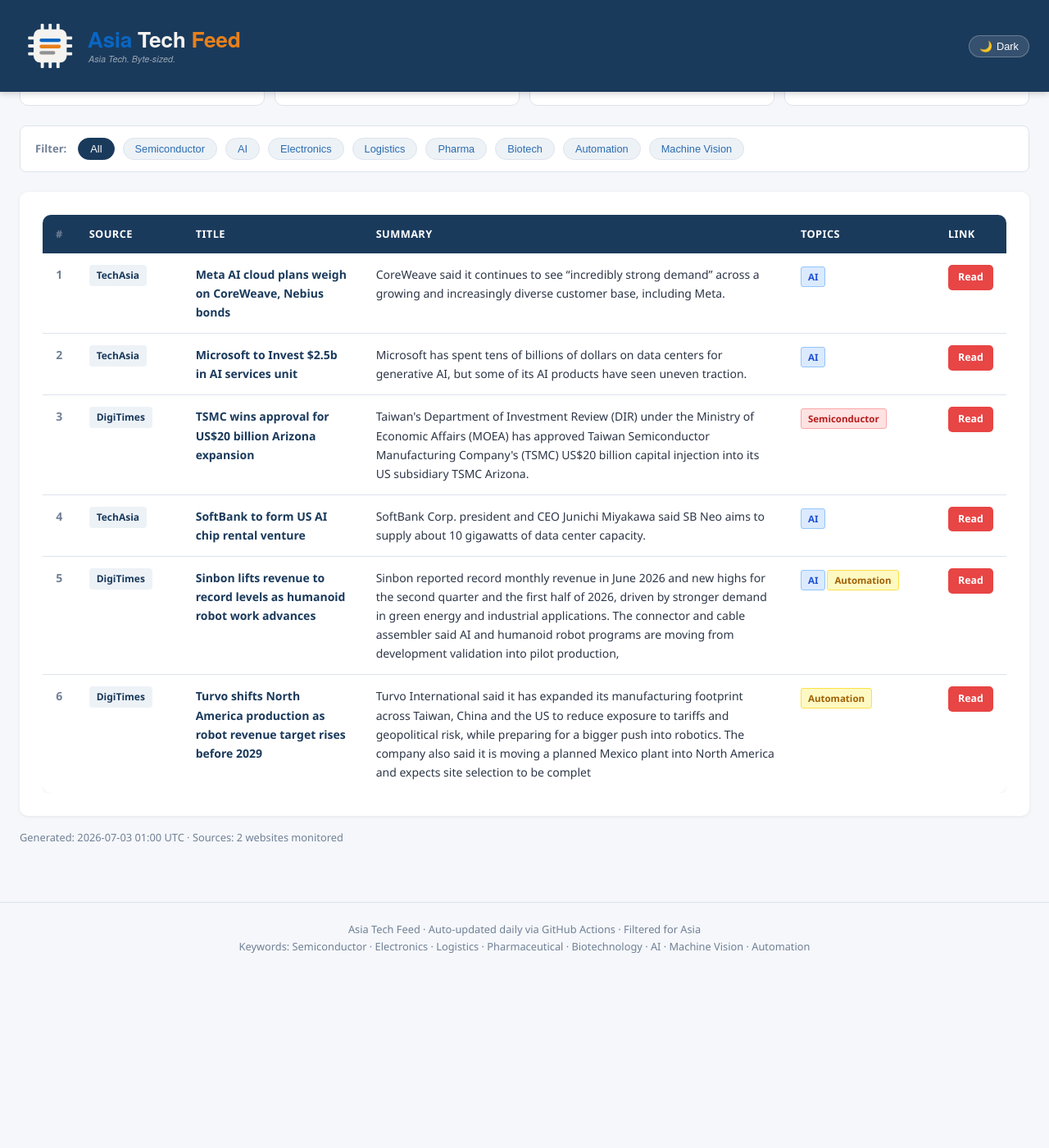
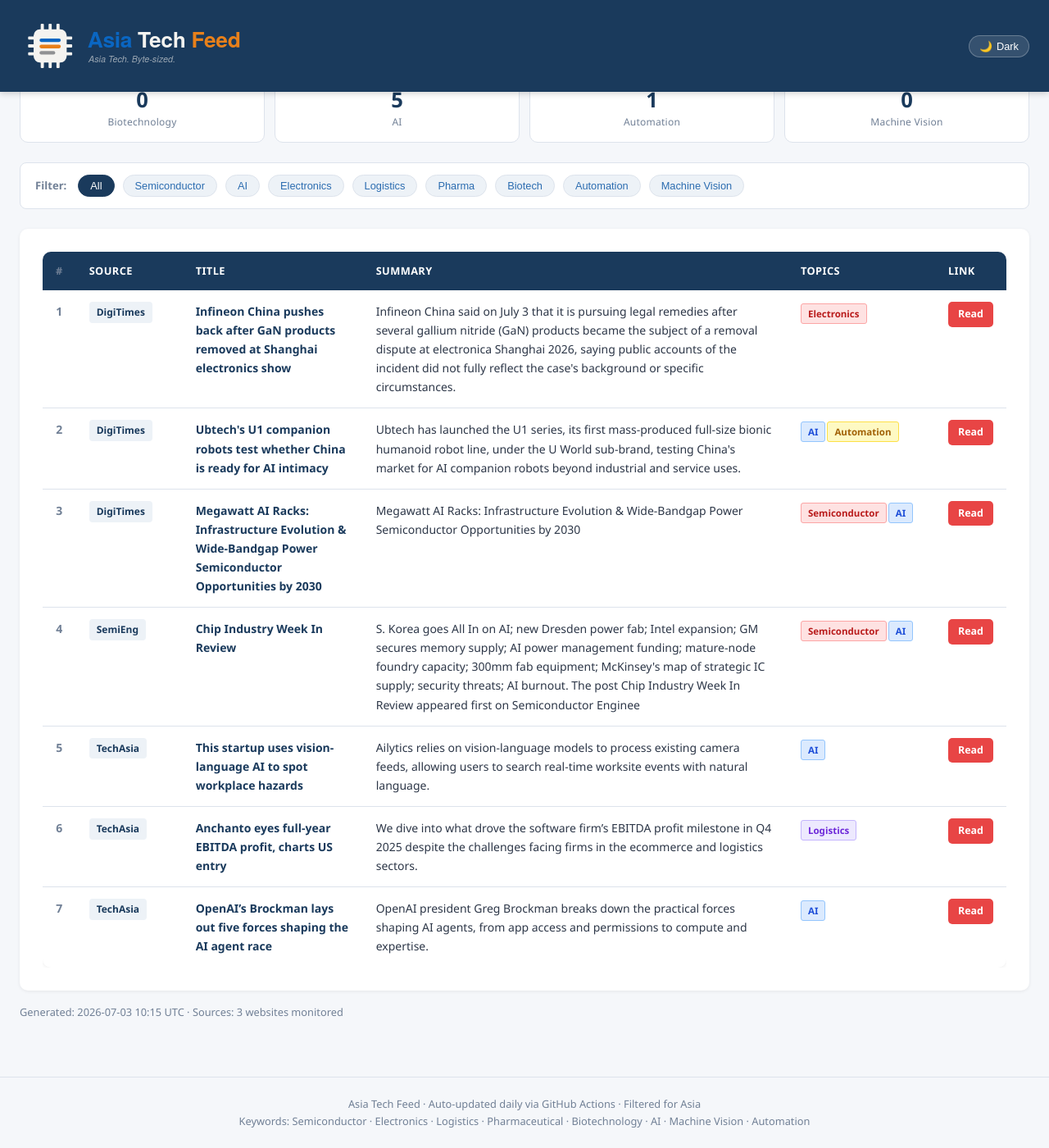
Before and after one commit to asiatechfeed/Asia-Tech-Feed, a Jekyll site: the page built from _posts/2026-07-03-asia-tech-news-digest.md, in a window 1280 px wide and 1400 px high, scrolled down 568 px. Shown: the whole window at 82% size. Built offline with Jekyll 4.4.1, drawn with Linux system fonts in a browser that asks for light colours; a script that is not in the unit is left out; before the commit the page ends 1755 px from its top, so only the background shows below that; some of the changed text lies outside the part shown.

Commit message:
📰 News digest 2026-07-03 (7 articles)

```diff
--- a/_posts/2026-07-03-asia-tech-news-digest.md
+++ b/_posts/2026-07-03-asia-tech-news-digest.md
@@ -1,16 +1,16 @@
 ---
 layout: post
 title: "Asia Tech News Digest - July 03, 2026"
-date: 2026-07-03 09:00:36 +0800
-articles_count: 6
-sources_count: 2
-sources: ["DigiTimes", "TechAsia"]
+date: 2026-07-03 18:15:16 +0800
+articles_count: 7
+sources_count: 3
+sources: ["DigiTimes", "SemiEng", "TechAsia"]
 csv_file: /assets/data/news-2026-07-03.tsv
-featured_title: "Meta AI cloud plans weigh on CoreWeave, Nebius bonds"
-featured_url: "https://www.techinasia.com/coreweave-meta-sign-ai-infrastructure-deal-worth-up-to-14-2b"
-featured_source: "TechAsia"
-featured_summary: "CoreWeave said it continues to see \u201cincredibly strong demand\u201d across a growing and increasingly diverse customer base, including Meta."
-featured_image: ""
+featured_title: "Infineon China pushes back after GaN products removed at Shanghai electronics show"
+featured_url: "https://www.digitimes.com/news/a20260703PD231/infineon-legal-shanghai-gan-2026.html"
+featured_source: "DigiTimes"
+featured_summary: "Infineon China said on July 3 that it is pursuing legal remedies after several gallium nitride (GaN) products became the subject of a removal dispute at electronica Shanghai 2026, saying public accounts of the incident did not fully reflect the case's background or specific circumstances."
+featured_image: "https://img.digitimes.com/newsshow/20260703pd231_files/1_2b.jpg"
 ---
 
 <table class="news-table">
@@ -27,51 +27,59 @@ featured_image: ""
 <tbody>
 <tr>
   <td class="col-num">1</td>
-  <td class="col-source"><span class="source-badge">TechAsia</span></td>
-  <td class="col-title"><span class="article-title">Meta AI cloud plans weigh on CoreWeave, Nebius bonds</span></td>
-  <td class="col-summary">CoreWeave said it continues to see “incredibly strong demand” across a growing and increasingly diverse customer base, including Meta.</td>
-  <td class="col-tags"><span class="tag ai">AI</span></td>
-  <td class="col-link"><a class="btn-link" href="https://www.techinasia.com/coreweave-meta-sign-ai-infrastructure-deal-worth-up-to-14-2b" target="_blank" rel="noopener">Read</a></td>
+  <td class="col-source"><span class="source-badge">DigiTimes</span></td>
+  <td class="col-title"><span class="article-title">Infineon China pushes back after GaN products removed at Shanghai electronics show</span></td>
+  <td class="col-summary">Infineon China said on July 3 that it is pursuing legal remedies after several gallium nitride (GaN) products became the subject of a removal dispute at electronica Shanghai 2026, saying public accounts of the incident did not fully reflect the case's background or specific circumstances.</td>
+  <td class="col-tags"><span class="tag semi">Electronics</span></td>
+  <td class="col-link"><a class="btn-link" href="https://www.digitimes.com/news/a20260703PD231/infineon-legal-shanghai-gan-2026.html" target="_blank" rel="noopener">Read</a></td>
 </tr>
 <tr>
   <td class="col-num">2</td>
-  <td class="col-source"><span class="source-badge">TechAsia</span></td>
-  <td class="col-title"><span class="article-title">Microsoft to Invest $2.5b in AI services unit</span></td>
-  <td class="col-summary">Microsoft has spent tens of billions of dollars on data centers for generative AI, but some of its AI products have seen uneven traction.</td>
-  <td class="col-tags"><span class="tag ai">AI</span></td>
-  <td class="col-link"><a class="btn-link" href="https://www.techinasia.com/microsoft-unveils-mai-models-challenge-openai" target="_blank" rel="noopener">Read</a></td>
+  <td class="col-source"><span class="source-badge">DigiTimes</span></td>
+  <td class="col-title"><span class="article-title">Ubtech's U1 companion robots test whether China is ready for AI intimacy</span></td>
+  <td class="col-summary">Ubtech has launched the U1 series, its first mass-produced full-size bionic humanoid robot line, under the U World sub-brand, testing China's market for AI companion robots beyond industrial and service uses.</td>
+  <td class="col-tags"><span class="tag ai">AI</span><span class="tag auto">Automation</span></td>
+  <td class="col-link"><a class="btn-link" href="https://www.digitimes.com/news/a20260702VL211/china-humanoid-robot-industrial-testing.html" target="_blank" rel="noopener">Read</a></td>
 </tr>
 <tr>
   <td class="col-num">3</td>
   <td class="col-source"><span class="source-badge">DigiTimes</span></td>
-  <td class="col-title"><span class="article-title">TSMC wins approval for US$20 billion Arizona expansion</span></td>
-  <td class="col-summary">Taiwan's Department of Investment Review (DIR) under the Ministry of Economic Affairs (MOEA) has approved Taiwan Semiconductor Manufacturing Company's (TSMC) US$20 billion capital injection into its US subsidiary TSMC Arizona.</td>
-  <td class="col-tags"><span class="tag semi">Semiconductor</span></td>
-  <td class="col-link"><a class="btn-link" href="https://www.digitimes.com/news/a20260702PD234/taiwan-tsmc-investment-arizona-subsidiary.html" target="_blank" rel="noopener">Read</a></td>
+  <td class="col-title"><span class="article-title">Megawatt AI Racks: Infrastructure Evolution & Wide-Bandgap Power Semiconductor Opportunities by 2030</span></td>
+  <td class="col-summary">Megawatt AI Racks: Infrastructure Evolution & Wide-Bandgap Power Semiconductor Opportunities by 2030</td>
+  <td class="col-tags"><span class="tag semi">Semiconductor</span><span class="tag ai">AI</span></td>
+  <td class="col-link"><a class="btn-link" href="https://www.digitimes.com/news/a20260626RS400/2030-data-center-efficiency-server-rack-infrastructure.html?chid=2" target="_blank" rel="noopener">Read</a></td>
 </tr>
 <tr>
   <td class="col-num">4</td>
-  <td class="col-source"><span class="source-badge">TechAsia</span></td>
-  <td class="col-title"><span class="article-title">SoftBank to form US AI chip rental venture</span></td>
-  <td class="col-summary">SoftBank Corp. president and CEO Junichi Miyakawa said SB Neo aims to supply about 10 gigawatts of data center capacity.</td>
-  <td class="col-tags"><span class="tag ai">AI</span></td>
-  <td class="col-link"><a class="btn-link" href="https://www.techinasia.com/softbank-launch-ai-gpu-cloud-october-2026" target="_blank" rel="noopener">Read</a></td>
+  <td class="col-source"><span class="source-badge">SemiEng</span></td>
+  <td class="col-title"><span class="article-title">Chip Industry Week In Review</span></td>
+  <td class="col-summary">S. Korea goes All In on AI; new Dresden power fab; Intel expansion; GM secures memory supply; AI power management funding; mature-node foundry capacity; 300mm fab equipment; McKinsey's map of strategic IC supply; security threats; AI burnout. The post Chip Industry Week In Review appeared first on Semiconductor Enginee</td>
+  <td class="col-tags"><span class="tag semi">Semiconductor</span><span class="tag ai">AI</span></td>
+  <td class="col-link"><a class="btn-link" href="https://semiengineering.com/chip-industry-week-in-review-145/" target="_blank" rel="noopener">Read</a></td>
 </tr>
 <tr>
   <td class="col-num">5</td>
-  <td class="col-source"><span class="source-badge">DigiTimes</span></td>
-  <td class="col-title"><span class="article-title">Sinbon lifts revenue to record levels as humanoid robot work advances</span></td>
-  <td class="col-summary">Sinbon reported record monthly revenue in June 2026 and new highs for the second quarter and the first half of 2026, driven by stronger demand in green energy and industrial applications. The connector and cable assembler said AI and humanoid robot programs are moving from development validation into pilot production, </td>
-  <td class="col-tags"><span class="tag ai">AI</span><span class="tag auto">Automation</span></td>
-  <td class="col-link"><a class="btn-link" href="https://www.digitimes.com/news/a20260702PD233/sinbon-revenue-robot-2026-industrial.html" target="_blank" rel="noopener">Read</a></td>
+  <td class="col-source"><span class="source-badge">TechAsia</span></td>
+  <td class="col-title"><span class="article-title">This startup uses vision-language AI to spot workplace hazards</span></td>
+  <td class="col-summary">Ailytics relies on vision-language models to process existing camera feeds, allowing users to search real-time worksite events with natural language.</td>
+  <td class="col-tags"><span class="tag ai">AI</span></td>
+  <td class="col-link"><a class="btn-link" href="https://www.techinasia.com/this-startup-uses-vision-language-ai-to-spot-workplace-hazards" target="_blank" rel="noopener">Read</a></td>
 </tr>
 <tr>
   <td class="col-num">6</td>
-  <td class="col-source"><span class="source-badge">DigiTimes</span></td>
-  <td class="col-title"><span class="article-title">Turvo shifts North America production as robot revenue target rises before 2029</span></td>
-  <td class="col-summary">Turvo International said it has expanded its manufacturing footprint across Taiwan, China and the US to reduce exposure to tariffs and geopolitical risk, while preparing for a bigger push into robotics. The company also said it is moving a planned Mexico plant into North America and expects site selection to be complet</td>
-  <td class="col-tags"><span class="tag auto">Automation</span></td>
-  <td class="col-link"><a class="btn-link" href="https://www.digitimes.com/news/a20260703PD201/manufacturing-turvo-international-north-america-robot-revenue.html" target="_blank" rel="noopener">Read</a></td>
+  <td class="col-source"><span class="source-badge">TechAsia</span></td>
+  <td class="col-title"><span class="article-title">Anchanto eyes full-year EBITDA profit, charts US entry</span></td>
+  <td class="col-summary">We dive into what drove the software firm’s EBITDA profit milestone in Q4 2025 despite the challenges facing firms in the ecommerce and logistics sectors.</td>
+  <td class="col-tags"><span class="tag logis">Logistics</span></td>
+  <td class="col-link"><a class="btn-link" href="https://www.techinasia.com/anchanto-eyes-fullyear-ebitda-profit-charts-entry" target="_blank" rel="noopener">Read</a></td>
+</tr>
+<tr>
+  <td class="col-num">7</td>
+  <td class="col-source"><span class="source-badge">TechAsia</span></td>
+  <td class="col-title"><span class="article-title">OpenAI’s Brockman lays out five forces shaping the AI agent race</span></td>
+  <td class="col-summary">OpenAI president Greg Brockman breaks down the practical forces shaping AI agents, from app access and permissions to compute and expertise.</td>
+  <td class="col-tags"><span class="tag ai">AI</span></td>
+  <td class="col-link"><a class="btn-link" href="https://www.techinasia.com/openai-ai-race-compute-agents" target="_blank" rel="noopener">Read</a></td>
 </tr>
 </tbody>
 </table>
```
Also changed, not shown: _data/seen_urls.json (+8 -1 lines), _digest_meta.json (+16 -15 lines), assets/data/news-2026-07-03.tsv (+7 -6 lines), assets/data/search-index.json.
